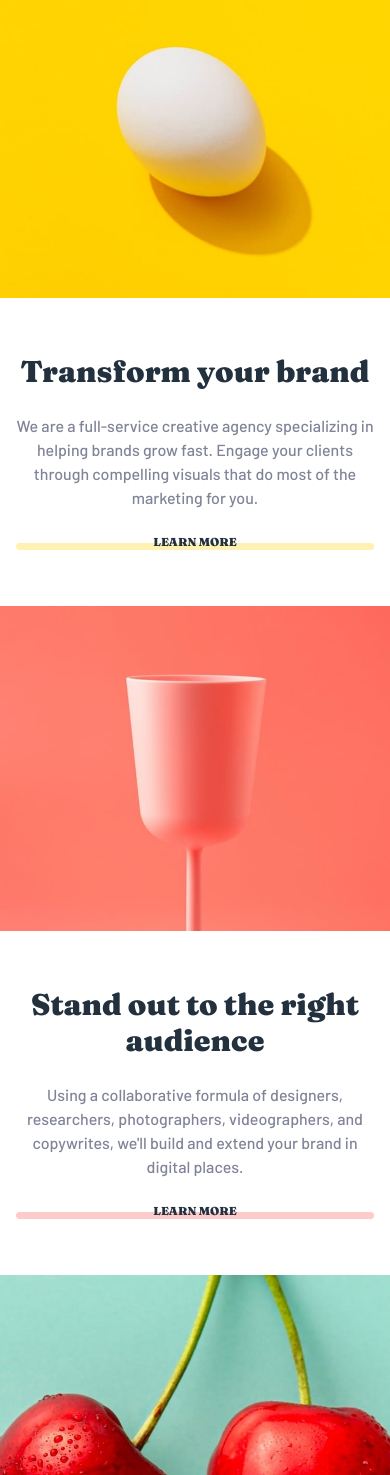
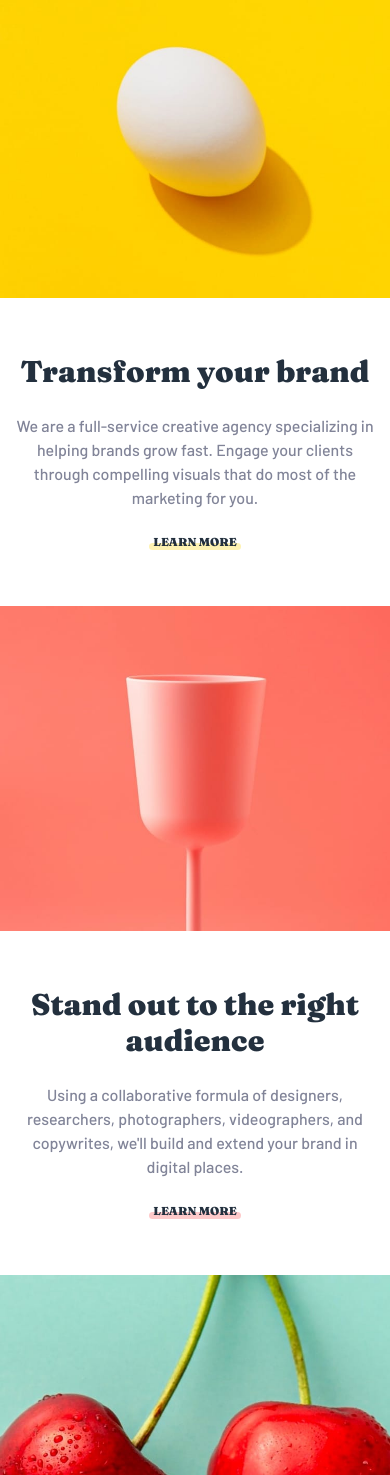
Before and after one commit to Keerk99/sunnyside, a React (Create React App) app: page / in a window 390 px wide. Shown: the part 870-2345 px from the top of the page. Built offline with nearby package versions, Linux system fonts and the light colour scheme.

Commit message:
Testing mobile text 'Learn More' responsive

```diff
--- a/src/components/Main/index.jsx
+++ b/src/components/Main/index.jsx
@@ -15,7 +15,7 @@ export default function Main() {
       <section>
         <div className="grid grid-cols-2 max-md:grid-cols-1">
           <div className="flex justify-center items-center max-md:order-last">
-            <div className="flex flex-col w-8/12 gap-10 max-xl:gap-8 max-lg:gap-6 max-md:py-14 max-md:px-12 max-md:w-full max-xs:px-4">
+            <div className="flex flex-col w-8/12 gap-10 max-xl:gap-8 max-lg:gap-6 max-md:py-14 max-md:px-12 max-md:w-full max-xs:px-4 max-md:items-center">
               <h2 className="text-2.7 font-fraunces font-black text-very-dark-desaturated-blue max-xl:text-3xl max-lg:text-2xl max-md:text-center max-md:text-3xl">
                 Transform your brand
               </h2>
@@ -24,7 +24,7 @@ export default function Main() {
                 brands grow fast. Engage your clients through compelling visuals
                 that do most of the marketing for you.
               </p>
-              <span className="relative w-fit px-2 font-fraunces font-black text-very-dark-desaturated-blue cursor-pointer after:content-[''] after:w-full after:absolute after:border-b-[10px] after:border-solid after:border-dark-yellow after:left-0 after:bottom-0 after:rounded-2xl after:-z-10 after:transition-colors after:ease-in after:duration-500 after:hover:border-yellow max-xl:text-sm max-xl:px-1 max-lg:text-xs max-lg:after:border-b-[7px]  max-md:text-[0.72rem] max-md:text-center max-md:w-auto">
+              <span className="relative w-fit px-2 font-fraunces font-black text-very-dark-desaturated-blue cursor-pointer after:content-[''] after:w-full after:absolute after:border-b-[10px] after:border-solid after:border-dark-yellow after:left-0 after:bottom-0 after:rounded-2xl after:-z-10 after:transition-colors after:ease-in after:duration-500 after:hover:border-yellow max-xl:text-sm max-xl:px-1 max-lg:text-xs max-lg:after:border-b-[7px] max-md:text-[0.72rem] max-md:text-center max-md:w-auto">
                 LEARN MORE
               </span>
             </div>
@@ -42,7 +42,7 @@ export default function Main() {
         </div>
         <div className="grid grid-cols-2 max-md:grid-cols-1">
           <div className="flex justify-center items-center order-last">
-            <div className="flex flex-col w-8/12 gap-10 max-xl:gap-8 max-lg:gap-6 max-md:py-14 max-md:px-12 max-md:w-full max-xs:px-4">
+            <div className="flex flex-col w-8/12 gap-10 max-xl:gap-8 max-lg:gap-6 max-md:py-14 max-md:px-12 max-md:w-full max-xs:px-4 max-md:items-center">
               <h2 className="text-2.7 font-fraunces font-black text-very-dark-desaturated-blue max-xl:text-3xl max-lg:text-2xl max-md:text-center max-md:text-3xl">
                 Stand out to the right audience
               </h2>
@@ -51,7 +51,7 @@ export default function Main() {
                 photographers, videographers, and copywrites, we'll build and
                 extend your brand in digital places.
               </p>
-              <span className="relative w-fit px-2 font-fraunces font-black text-very-dark-desaturated-blue cursor-pointer after:content-[''] after:w-full after:absolute after:border-b-[10px] after:border-solid after:border-red-200 after:left-0 after:bottom-0 after:rounded-2xl after:-z-10 after:transition-colors after:ease-in after:duration-500 after:hover:border-red-400 max-xl:text-sm max-xl:px-1 max-lg:text-xs max-lg:after:border-b-[7px]  max-md:text-[0.72rem] max-md:text-center max-md:w-auto">
+              <span className="relative w-fit px-2 font-fraunces font-black text-very-dark-desaturated-blue cursor-pointer after:content-[''] after:w-full after:absolute after:border-b-[10px] after:border-solid after:border-red-200 after:left-0 after:bottom-0 after:rounded-2xl after:-z-10 after:transition-colors after:ease-in after:duration-500 after:hover:border-red-400 max-xl:text-sm max-xl:px-1 max-lg:text-xs max-lg:after:border-b-[7px] max-md:text-[0.72rem] max-md:text-center max-md:w-auto">
                 LEARN MORE
               </span>
             </div>
```
